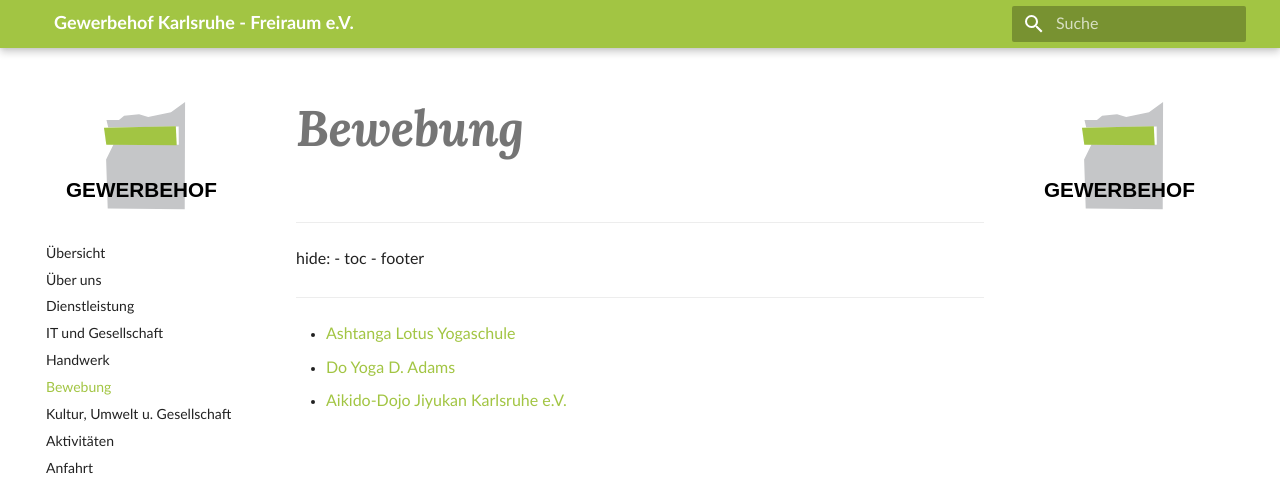
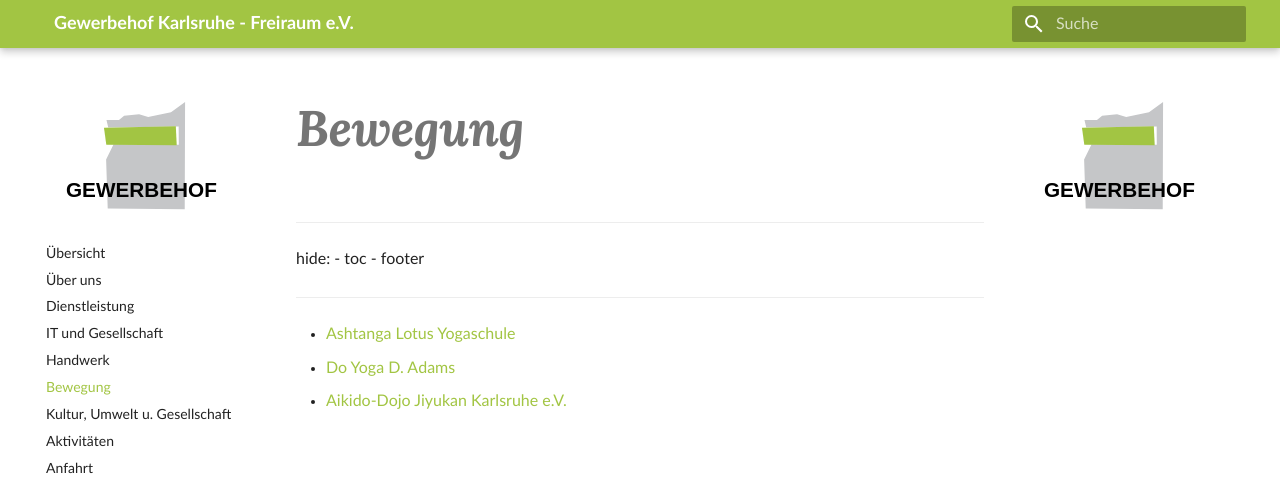
Before and after one commit to entropia/gewerbehof-webseite, an MkDocs documentation site: the page built from docs/motion.md, in a window 1280 px wide. Shown: the top 484 px of the page. Built offline with MkDocs 1.6.1 and Material for MkDocs 9.7.7, drawn with Linux system fonts in a browser that asks for light colours; comment, search, counter and statistics services are not loaded; part of the change alters nothing that is shown.

Commit message:
Update mkdocs.yml

```diff
--- a/mkdocs.yml
+++ b/mkdocs.yml
@@ -28,7 +28,7 @@ nav:
   - Dienstleistung: services.md
   - IT und Gesellschaft: it.md
   - Handwerk: crafts.md
-  - Bewebung: motion.md
+  - Bewegung: motion.md
   - Kultur, Umwelt u. Gesellschaft: society.md
   - Aktivitäten: aktivitaeten.md
   - Anfahrt: anfahrt.md
```
